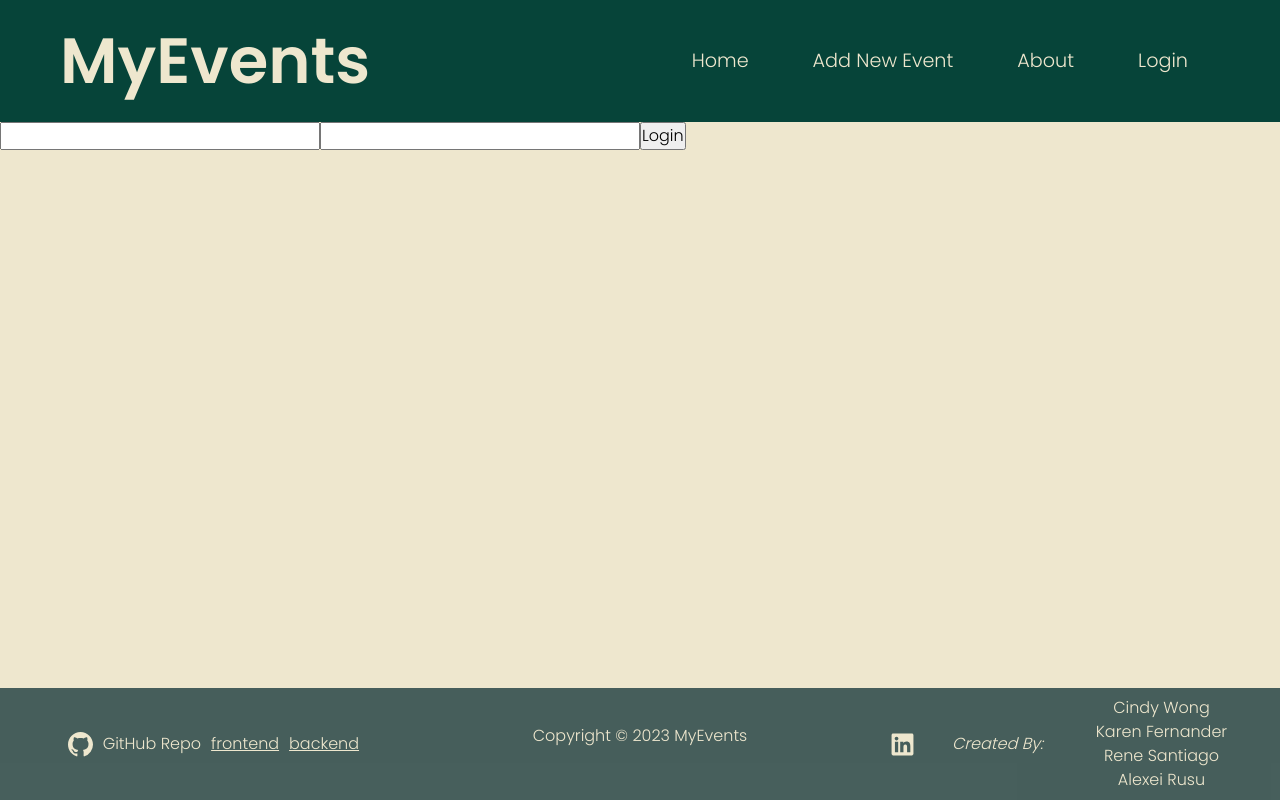
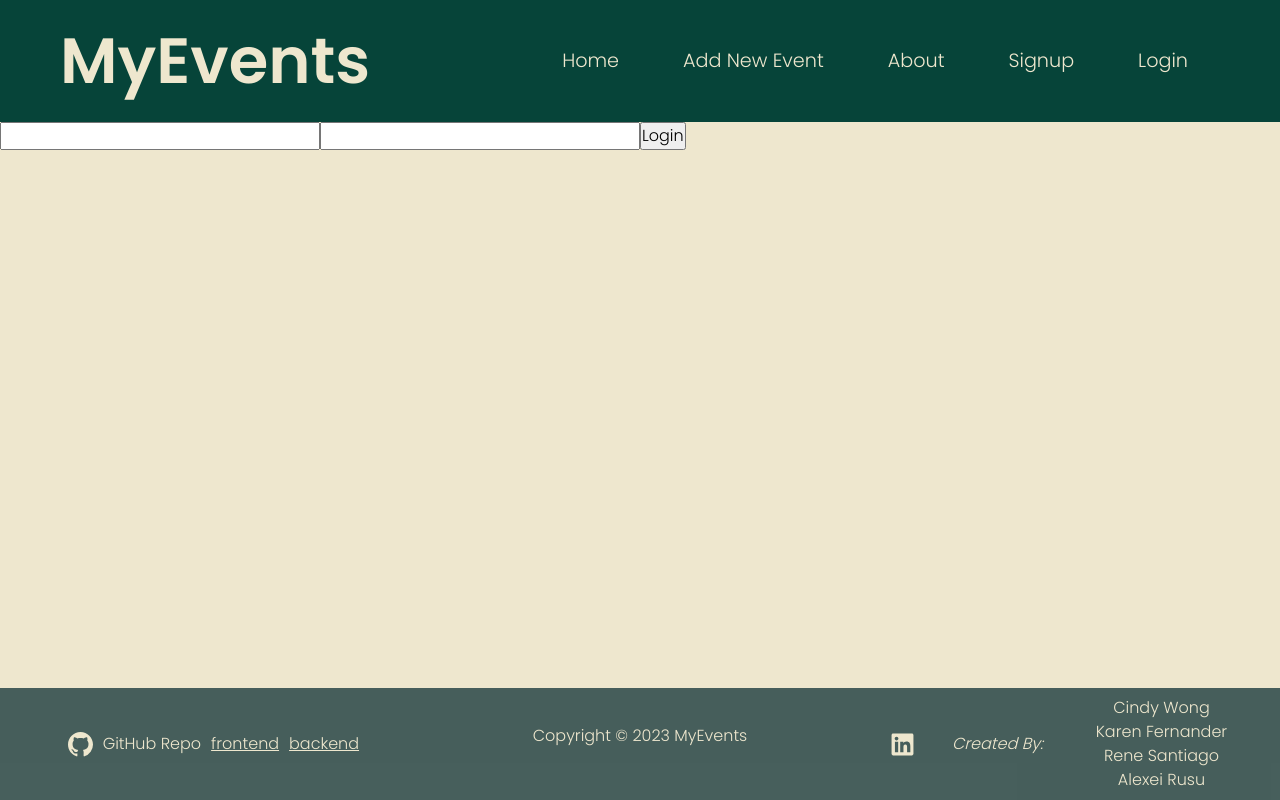
Before and after one commit to Alex-dev7/Project3-myEvents-frontend, a React (Create React App) app: page /login in a window 1280 px wide. Built offline with nearby package versions, Linux system fonts and the light colour scheme.

Commit message:
initial commit/add signup button

```diff
--- a/src/components/Header.js
+++ b/src/components/Header.js
@@ -7,7 +7,7 @@ function Header(props) {
     const {gState, setGState} = React.useContext(GlobalCtx)
 
     const logout = (
-        <Link to="/login" className="nav-link" id="nav-logout">
+        <Link to="/login" className="nav-link">
             <span
                 onClick={() => {
                     window.localStorage.removeItem("token")
@@ -46,8 +46,11 @@ function Header(props) {
                                 <li>
                                     <Link to="/about" className="nav-link">About</Link>
                                 </li>
+                                    <Link to="/signup" className="nav-link">Signup</Link>
                                 <li>
                                     <Link to="/login" className="nav-link" id="nav-logout">Login</Link>
+                                </li>
+                                <li>
                                     {gState.token ? logout : null}
                                 </li>
                             </ul>
```
